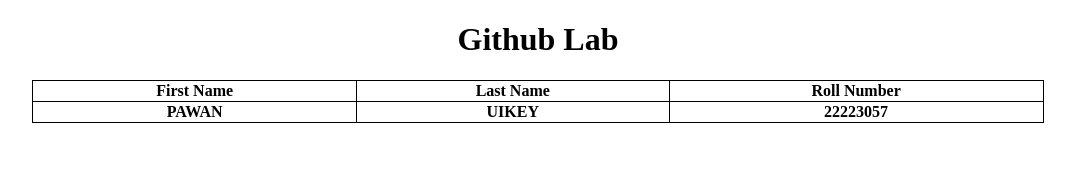
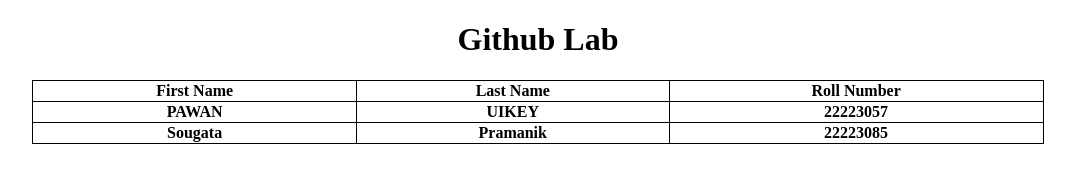
Before and after one commit to omprasad82496/college-lab, a plain HTML site: page index.html in a window 1280 px wide. Shown: the whole page, without its empty margins (102-1177 px from the left). Drawn offline with Linux system fonts and the light colour scheme.

Commit message:
Added my information 22223085

```diff
--- a/index.html
+++ b/index.html
@@ -1,17 +1,19 @@
 <!DOCTYPE html>
 <html lang="en">
   <head>
-    <meta charset="UTF-8">
-    <meta name="viewport" content="width=device-width, initial-scale=1.0">
+    <meta charset="UTF-8" />
+    <meta name="viewport" content="width=device-width, initial-scale=1.0" />
     <style>
-        h1{
+      h1 {
         text-align: center;
       }
-        table{
+      table {
         width: 80%;
         margin: auto;
       }
-        table,th,td{
+      table,
+      th,
+      td {
         border: 1px solid black;
         border-collapse: collapse;
       }
@@ -19,7 +21,7 @@
     <title>Document</title>
   </head>
   <body>
-    <h1>Github Lab </h1>
+    <h1>Github Lab</h1>
     <table>
       <tr>
         <th>First Name</th>
@@ -31,6 +33,11 @@
         <th>UIKEY</th>
         <th>22223057</th>
       </tr>
+      <tr>
+        <th>Sougata</th>
+        <th>Pramanik</th>
+        <th>22223085</th>
+      </tr>
     </table>
   </body>
 </html>
```
Lines whose indentation alone changed are shown as unchanged.
